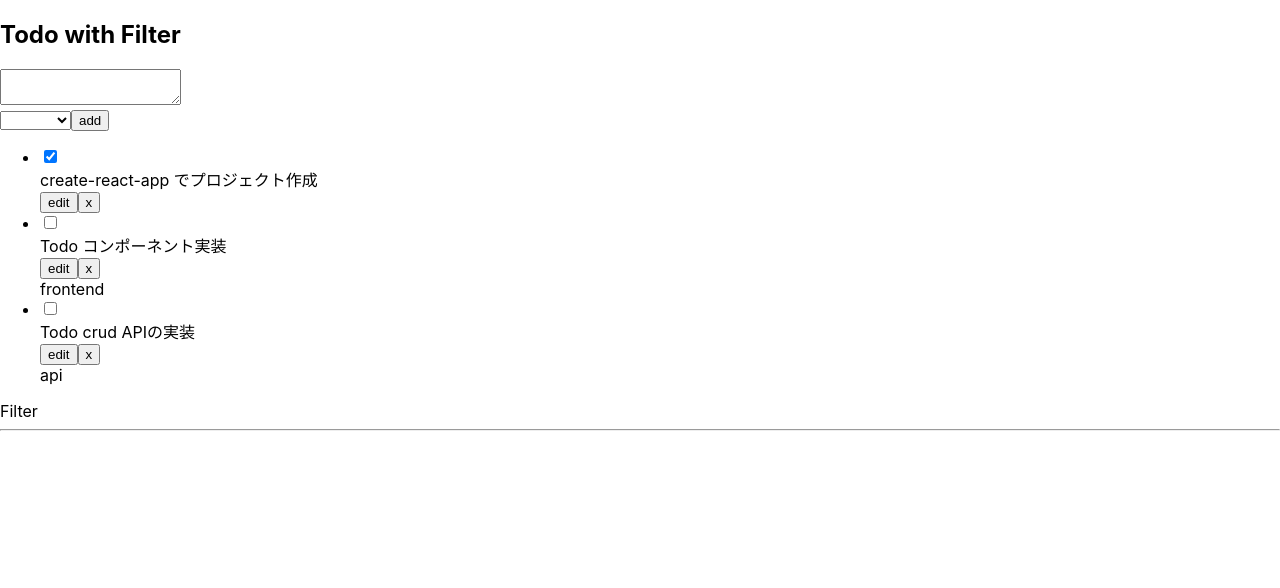
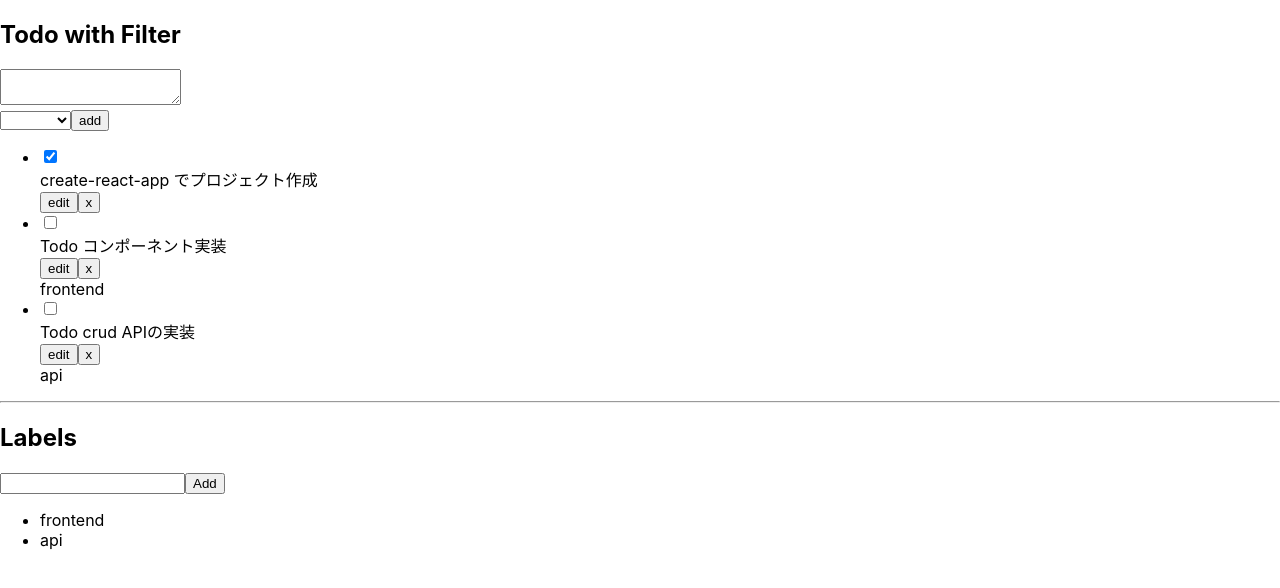
Before and after one commit to m4tsu/React-nested-data-todo, a React (Create React App) app: page / in a window 1280 px wide. Shown: the top 588 px of the page. Built offline with nearby package versions, Linux system fonts and the light colour scheme.

Commit message:
implement LabelPane component

```diff
--- a/src/component/App.tsx
+++ b/src/component/App.tsx
@@ -1,10 +1,12 @@
 import React from 'react';
 import TodoPane from './Todo/TodoPane';
+import LabelPane from './Label/LabelPane';
 
 const App: React.FC = () => {
   return (
     <div className="App">
       <TodoPane/>
+      <LabelPane/>
     </div>
   );
 }
--- /dev/null
+++ b/src/component/Label/Label.tsx
@@ -0,0 +1,23 @@
+import React, { FC, useState } from 'react';
+import { LabelType } from '../../store/dataType';
+
+interface LabelProps {
+  label: LabelType;
+  editable: boolean;
+}
+
+const Label: FC<LabelProps> = ({ label, editable })=> {
+  const handleClick = () => {
+    const updateLabel = window.prompt('Label Update', label.text);
+    if(updateLabel) {
+      const nextLabel = {...label, text: updateLabel};
+      console.log(nextLabel);
+    }
+  };
+
+  return (
+    <label onClick={ editable ? handleClick : undefined}>{label.text}</label>
+  );
+}
+
+export default Label;
--- /dev/null
+++ b/src/component/Label/LabelForm.tsx
@@ -0,0 +1,27 @@
+import React, { FC, useState } from 'react';
+
+const LabelForm: FC = () => {
+  const [formLabel, setFormLabel] = useState({text: ''});
+
+  const clickHangder = (event: React.MouseEvent<HTMLButtonElement>) => {
+    event.preventDefault();
+    if(formLabel.text === '') {
+      return;
+    }
+    console.log(formLabel.text);
+    setFormLabel({text: ''});
+  }
+
+  const handleChangeText = (event: React.ChangeEvent<HTMLInputElement>) => {
+    setFormLabel({text: event.target.value});
+  }
+
+  return (
+    <div>
+      <input value={formLabel.text} onChange={handleChangeText}/>
+      <button onClick={clickHangder}>Add</button>
+    </div>
+  )
+}
+
+export default LabelForm;
--- /dev/null
+++ b/src/component/Label/LabelList.tsx
@@ -0,0 +1,19 @@
+import React, { FC, useState } from 'react';
+import { labels } from '../../store/sample';
+import { link } from 'fs';
+import Label from './Label';
+import { LabelType } from '../../store/dataType';
+
+interface LabelListProps {
+  labels: LabelType[]
+}
+
+const LabelList: FC<LabelListProps> = ({ labels }) => {
+  return (
+    <ul>
+      {labels.map((label) => <li key={label.id}><Label label={label} editable={true}/></li>)}
+    </ul>
+  )
+}
+
+export default LabelList;
--- /dev/null
+++ b/src/component/Label/LabelPane.tsx
@@ -0,0 +1,16 @@
+import React, { FC, useState } from 'react';
+import LabelList from './LabelList';
+import LabelForm from './LabelForm';
+import { todos, labels } from '../../store/sample';
+
+const LabelPane: FC = () => {
+  return (
+    <div>
+      <h2>Labels</h2>
+      <LabelForm/>
+      <LabelList labels={labels}/>
+    </div>
+  )
+}
+
+export default LabelPane;
--- a/src/component/Todo/Todo.tsx
+++ b/src/component/Todo/Todo.tsx
@@ -1,5 +1,7 @@
 import React, { FC } from 'react';
 import { TodoType } from '../../store/dataType';
+
+import Label from '../Label/Label';
 
 export interface TodoProps {
   todo: TodoType;
@@ -18,7 +20,7 @@ const Todo: FC<TodoProps> = ({ todo, onClickEdit}) => {
         <button>x</button>
       </section>
       <section>
-        {todo.label ? <label>{todo.label.text}</label> : ''}
+        {todo.label ? <Label label={todo.label} editable={false}/> : null}
       </section>
     </div>
   )
--- a/src/component/Todo/TodoPane.tsx
+++ b/src/component/Todo/TodoPane.tsx
@@ -18,10 +18,6 @@ const TodoPane: React.FC = () => {
         <TodoList todos={todos} labels={labels}/>
 
       </section>
-
-      <section>
-        <label>Filter</label>
-      </section>
       <hr/>
     </div>
   )
```
